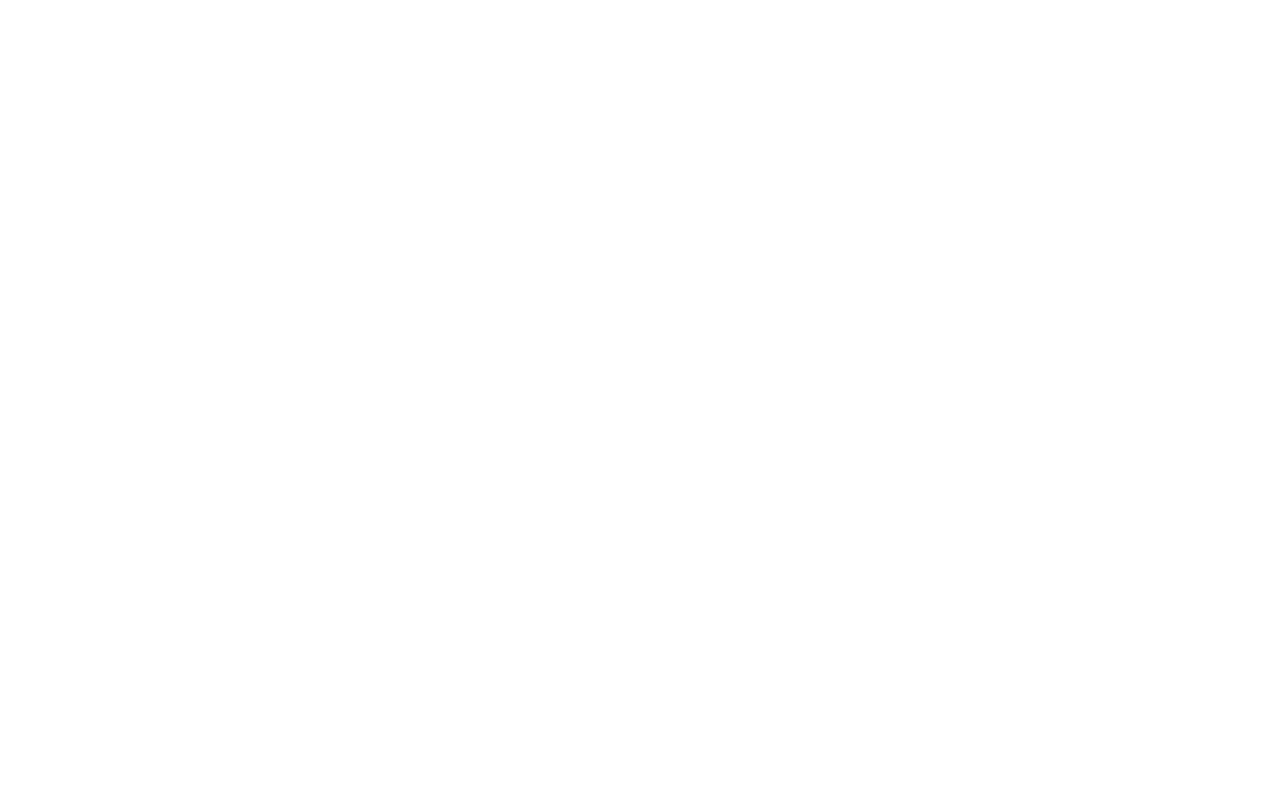
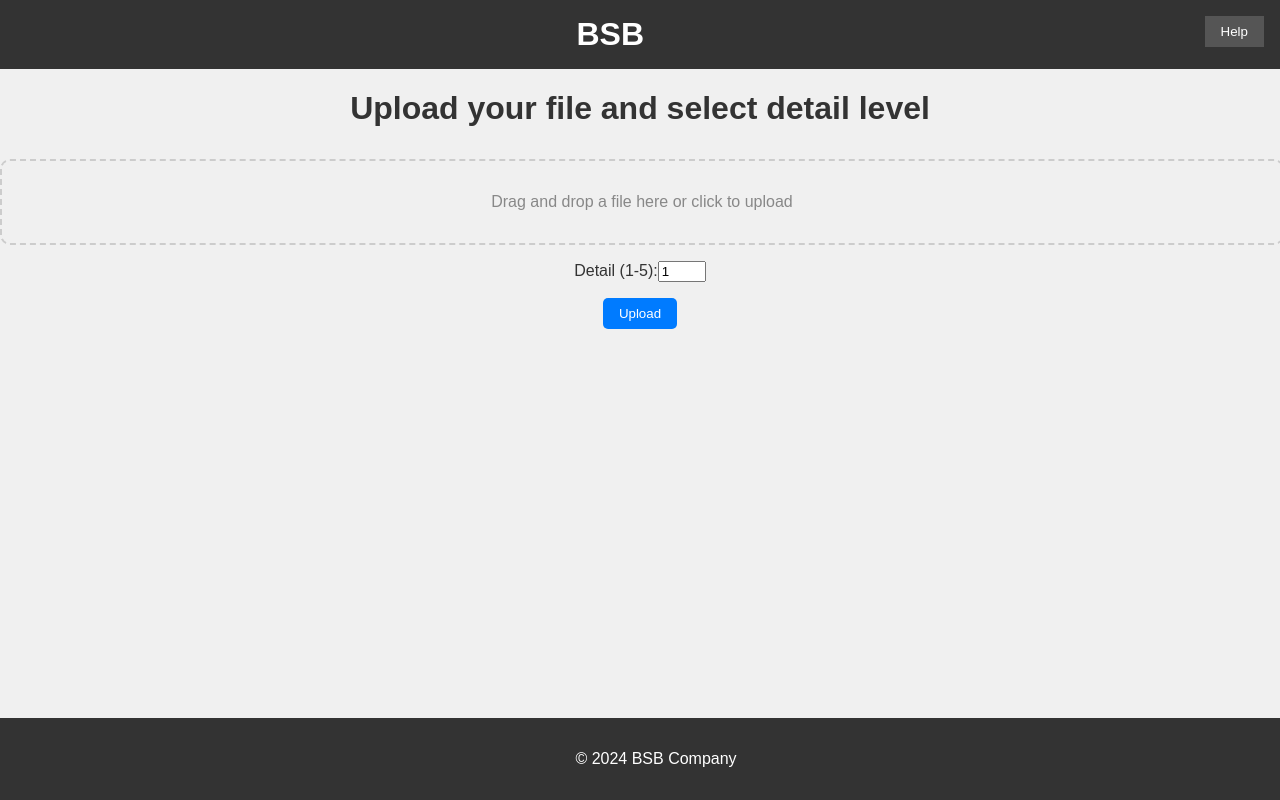
Before and after one commit to MehmetEmirGonenc/BTK-Hackathon-BSB_team, a React (Create React App) app in the folder client/: page / in a window 1280 px wide. Built offline with nearby package versions, Linux system fonts and the light colour scheme; the HTML template or start-up script is replaced by a standard one.

Commit message:
initial commit for client works

```diff
--- a/client/src/App.js
+++ b/client/src/App.js
@@ -1,9 +1,13 @@
+import React from 'react';
+import HomePage from './pages/homePage/HomePage.jsx';
+import './App.scss'
 
-function App() {
+const App = () => {
   return (
-    <div className="App">
+    <div className='container'>
+      <HomePage />
     </div>
   );
-}
+};
 
 export default App;
--- /dev/null
+++ b/client/src/App.scss
@@ -0,0 +1,48 @@
+$primary-color: #333;
+$secondary-color: #007bff;
+$text-color: white;
+
+.App {
+  min-height: 100vh;
+  display: flex;
+  flex-direction: column;
+
+  .content {
+    flex: 1;
+    padding: 2rem;
+    background-color: #f8f9fa;
+  }
+
+  button {
+    padding: 0.5rem 1rem;
+    border: none;
+    cursor: pointer;
+    background-color: $secondary-color;
+    color: $text-color;
+    transition: background-color 0.3s ease;
+
+    &:hover {
+      background-color: darken($secondary-color, 10%);
+    }
+  }
+
+  input[type="file"], input[type="number"] {
+    padding: 0.5rem;
+    border: 1px solid lighten($primary-color, 40%);
+    margin-bottom: 1rem;
+    display: block;
+  }
+
+  label {
+    display: block;
+    margin-bottom: 0.5rem;
+    font-weight: bold;
+  }
+}
+
+body {
+  margin: 0;
+  font-family: Arial, sans-serif;
+  background-color: #f0f0f0;
+  color: $primary-color;
+}
--- /dev/null
+++ b/client/src/components/footer/Footer.jsx
@@ -0,0 +1,12 @@
+import React from 'react';
+import './Footer.scss';
+
+const Footer = () => {
+  return (
+    <footer className="footer">
+      <p>© 2024 BSB Company</p>
+    </footer>
+  );
+};
+
+export default Footer;
--- /dev/null
+++ b/client/src/components/footer/Footer.scss
@@ -0,0 +1,9 @@
+.footer {
+    background-color: #333;
+    color: white;
+    padding: 1rem;
+    text-align: center;
+    position: fixed;
+    width: 100%;
+    bottom: 0;
+  }
--- /dev/null
+++ b/client/src/components/navbar/Navbar.jsx
@@ -0,0 +1,15 @@
+import React from 'react';
+import './Navbar.scss';
+
+const Navbar = () => {
+  return (
+    <nav className="navbar">
+      <div className="navbar-center">BSB</div>
+      <div className="navbar-right">
+        <button className="help-btn">Help</button>
+      </div>
+    </nav>
+  );
+};
+
+export default Navbar;
--- /dev/null
+++ b/client/src/components/navbar/Navbar.scss
@@ -0,0 +1,28 @@
+.navbar {
+    display: flex;
+    justify-content: space-between;
+    background-color: #333;
+    padding: 1rem;
+    color: white;
+
+    .navbar-center {
+      font-size: 2rem;
+      font-weight: bold;
+      text-align: center;
+      flex: 1;
+    }
+
+    .navbar-right {
+      .help-btn {
+        background-color: #555;
+        color: white;
+        border: none;
+        padding: 0.5rem 1rem;
+        cursor: pointer;
+
+        &:hover {
+          background-color: #777;
+        }
+      }
+    }
+  }
--- /dev/null
+++ b/client/src/pages/homePage/HomePage.jsx
@@ -0,0 +1,93 @@
+import React, { useState } from 'react';
+import Navbar from '../../components/navbar/Navbar.jsx'
+import Footer from '../../components/footer/Footer.jsx'
+import './HomePage.scss';
+
+const HomePage = () => {
+  const [file, setFile] = useState(null);
+  const [detail, setDetail] = useState(1);
+  const [dragActive, setDragActive] = useState(false);
+
+  const handleFileChange = (e) => {
+    setFile(e.target.files[0]);
+  };
+
+  const handleDetailChange = (e) => {
+    setDetail(e.target.value);
+  };
+
+  const handleDragOver = (e) => {
+    e.preventDefault();
+    setDragActive(true);
+  };
+
+  const handleDragLeave = () => {
+    setDragActive(false);
+  };
+
+  const handleDrop = (e) => {
+    e.preventDefault();
+    setDragActive(false);
+    if (e.dataTransfer.files && e.dataTransfer.files[0]) {
+      setFile(e.dataTransfer.files[0]);
+    }
+  };
+
+  const handleSubmit = async (e) => {
+    e.preventDefault();
+    const formData = new FormData();
+    formData.append('file', file);
+    formData.append('detail', detail);
+
+    try {
+      const response = await fetch('http://localhost:5000/upload', {
+        method: 'POST',
+        body: formData,
+      });
+      const data = await response.json();
+      console.log(data);
+    } catch (error) {
+      console.error('Error uploading file:', error);
+    }
+  };
+
+  return (
+    <div className="homepage">
+      <Navbar/>
+      <h1>Upload your file and select detail level</h1>
+      <div className="file-upload">
+        <form onSubmit={handleSubmit} onDragOver={handleDragOver} onDrop={handleDrop} onDragLeave={handleDragLeave}>
+          <div
+            className={`dropzone ${dragActive ? 'active' : ''}`}
+          >
+            {file ? (
+              <p>File: {file.name}</p>
+            ) : (
+              <p>Drag and drop a file here or click to upload</p>
+            )}
+            <input
+              type="file"
+              onChange={handleFileChange}
+              accept=".txt,.docx,.pptx"
+              className="file-input"
+            />
+          </div>
+          <label>
+            Detail (1-5):
+            <input
+              type="number"
+              value={detail}
+              onChange={handleDetailChange}
+              min="1"
+              max="5"
+            />
+          </label>
+          <button type="submit">Upload</button>
+        </form>
+      </div>
+      <Footer/>
+    </div>
+  );
+};
+
+export default HomePage;
--- /dev/null
+++ b/client/src/pages/homePage/HomePage.scss
@@ -0,0 +1,57 @@
+.homepage {
+    text-align: center;
+
+    .content {
+      margin-top: 4rem;
+      padding: 2rem;
+    }
+
+    .file-upload {
+      width: 100%;
+      margin: 2rem 0;
+
+      .dropzone {
+        width: 95%;
+        padding: 2rem;
+        border: 2px dashed #ccc;
+        border-radius: 10px;
+        text-align: center;
+        cursor: pointer;
+        transition: background-color 0.3s ease;
+
+        &.active {
+          background-color: #f0f8ff;
+          border-color: #007bff;
+        }
+
+        p {
+          color: #888;
+          margin: 0;
+        }
+
+        .file-input {
+          display: none;
+        }
+      }
+
+      label {
+        display: block;
+        margin-top: 1rem;
+      }
+
+      button {
+        margin-top: 1rem;
+        padding: 0.5rem 1rem;
+        background-color: #007bff;
+        color: #fff;
+        border: none;
+        cursor: pointer;
+        border-radius: 5px;
+
+        &:hover {
+          background-color: #0056b3;
+        }
+      }
+    }
+
+  }
```
Also changed, not shown: client/src/components/file-upload/FileUpload.jsx (added, +51 -0 lines), client/src/components/file-upload/FileUpload.scss (added).
